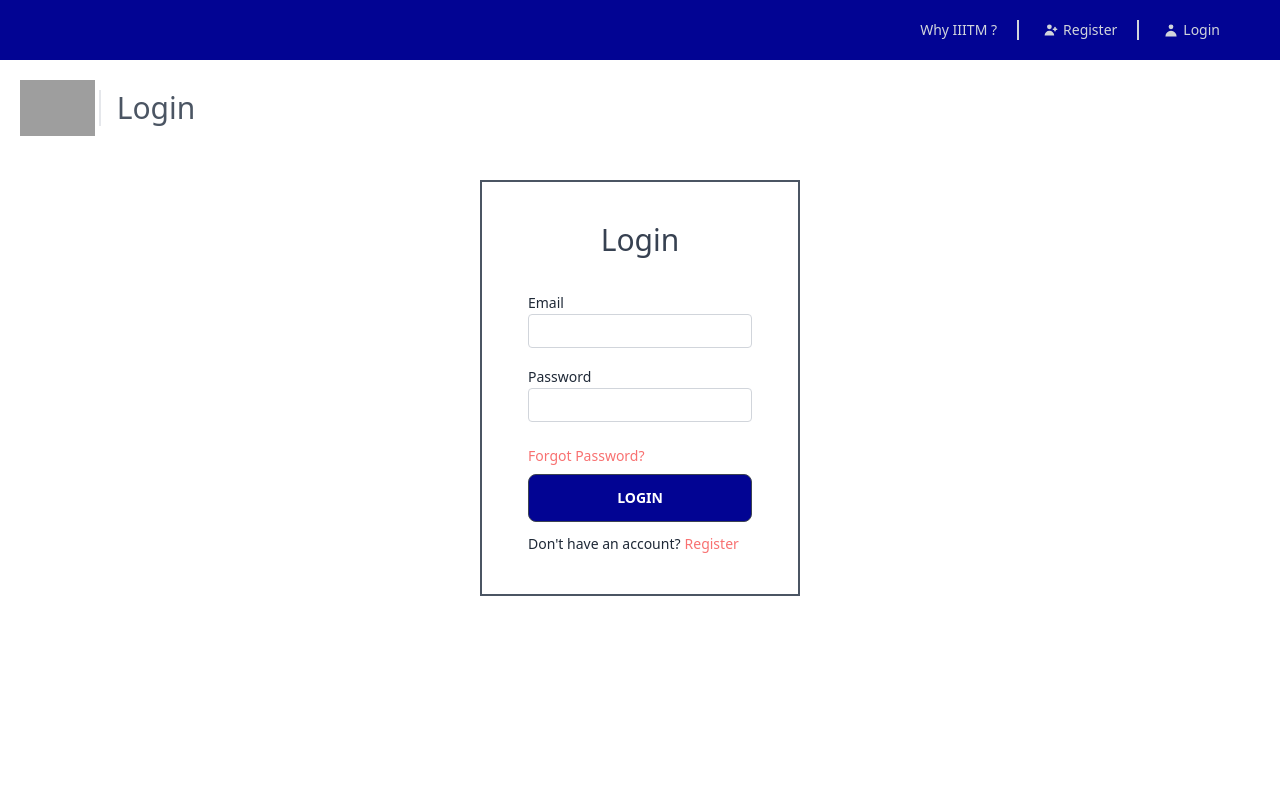
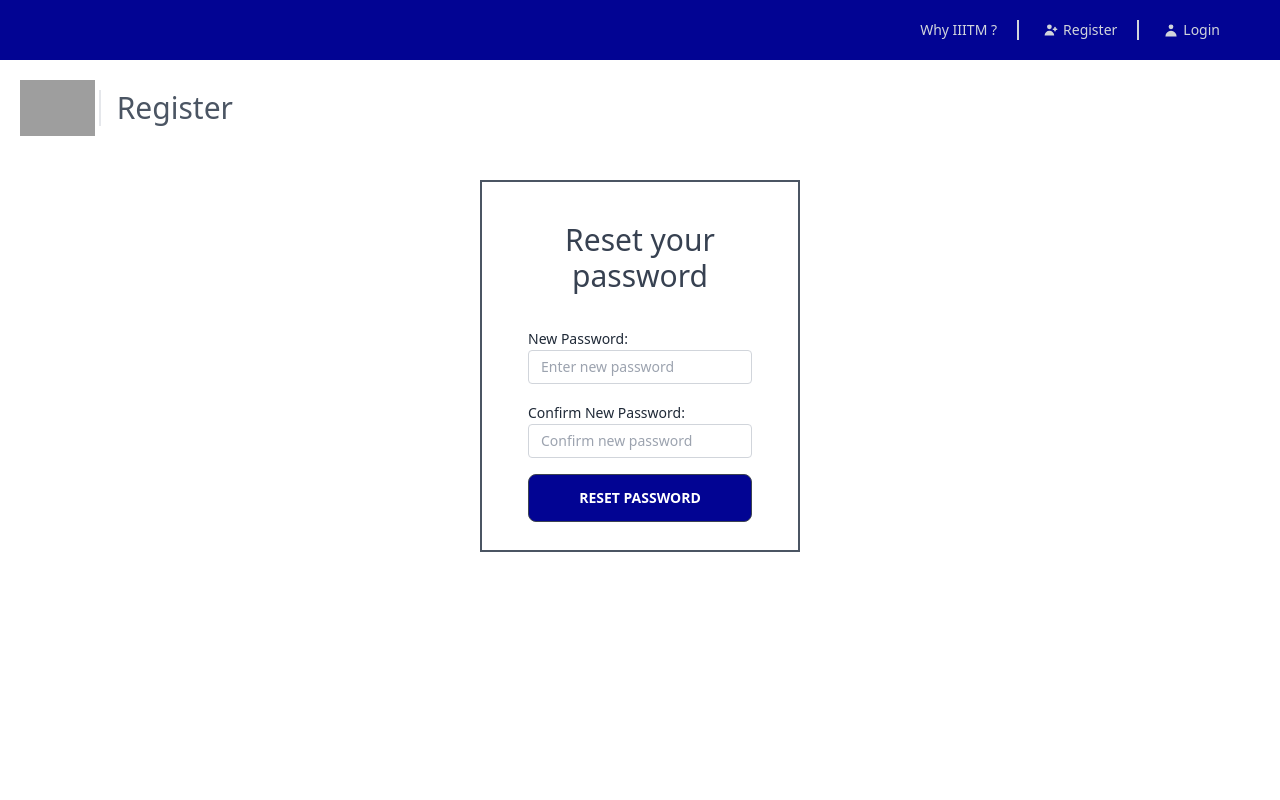
Before and after one commit to SaahilSabu/institute-job-portal, a React (Create React App) app in the folder client/: page /passwordreset/1 in a window 1280 px wide. Before the commit this address led to /login. Shown: the top 800 px of the page. Built offline with nearby package versions, Linux system fonts and the light colour scheme; grey boxes are pictures that could not be loaded.

Commit message:
jspdf start

```diff
--- a/client/src/App.js
+++ b/client/src/App.js
@@ -50,17 +50,13 @@ const App = () => {
         <Route
           path="/forgotpassword"
           element={
-            <PrivateRoute>
               <ForgotPassword />
-            </PrivateRoute>
           }
         ></Route>
         <Route
           path="/passwordreset/:resetToken"
           element={
-            <PrivateRoute>
               <ResetPassword />
-            </PrivateRoute>
           }
         />
       </Routes>
--- a/client/src/components/Nav.js
+++ b/client/src/components/Nav.js
@@ -7,6 +7,7 @@ const Nav = () => {
   const navigate = useNavigate();
   const dispatch = useDispatch();
   const username = useSelector((state) => state.username.value);
+  const isAdmin = localStorage.getItem("adminToken");
 
   const handleLogout = () => {
     dispatch(logout());
@@ -20,6 +21,26 @@ const Nav = () => {
           Why IIITM ?
         </ul>
         {username ? (
+          <>
+            {isAdmin ? (
+              <>
+                <ul
+                  onClick={() => {
+                    navigate("/admin-dashboard");
+                  }}
+                  className="hover:text-white flex items-center px-3 sm:px-5 cursor-pointer"
+                >
+                  <UserIcon className="h-3 sm:h-4 px-1" />
+                  {username}
+                </ul>
+                <ul
+                  onClick={handleLogout}
+                  className="hover:text-white flex items-center px-3 sm:px-5 cursor-pointer"
+                >
+                  Logout
+                </ul>
+              </>
+            ) : (
               <>
                 <ul
                   onClick={() => {
@@ -36,6 +57,8 @@ const Nav = () => {
                 >
                   Logout
                 </ul>
+              </>
+            )}
           </>
         ) : (
           <>
--- a/client/src/pages/ForgotPassword.js
+++ b/client/src/pages/ForgotPassword.js
@@ -1,5 +1,8 @@
 import { useState } from "react";
 import axios from "axios";
+import Footer from './../components/Footer';
+import Nav from './../components/Nav';
+import Header from './../components/Header';
 
 const ForgotPassword = () => {
   const [email, setEmail] = useState("");
@@ -33,10 +36,14 @@ const ForgotPassword = () => {
   };
 
   return (
+    <div>
+      <div className="h-screen">
+        <Nav />
+        <Header title="Register" />
     <div className="flex justify-center  w-11/12 m-auto my-6 p-4 border-2 border-gray-600 font-sans sm:w-1/2 xl:w-1/4">
       <form onSubmit={forgotPasswordHandler} className="flex flex-col p-3">
         <h3 className="text-center p-3 text-3xl font-medium text-gray-700 mb-5 ">
-          Forgot Password
+          Reset your password
         </h3>
         {error && (
           <div className="alert alert-error shadow-sm my-2 text-sm h-6">
@@ -118,6 +125,9 @@ const ForgotPassword = () => {
         </button>
       </form>
     </div>
+    </div>
+      <Footer />
+    </div>
   );
 };
 
--- a/client/src/pages/ResetPassword.js
+++ b/client/src/pages/ResetPassword.js
@@ -1,6 +1,10 @@
 import { useState } from "react";
 import { Link, useParams } from "react-router-dom";
+import validator from "validator";
 import axios from "axios";
+import Footer from './../components/Footer';
+import Nav from './../components/Nav';
+import Header from './../components/Header';
 
 const ResetPassword = ({ match }) => {
   const [password, setPassword] = useState("");
@@ -28,6 +32,21 @@ const ResetPassword = ({ match }) => {
     }
     // console.log(resetToken);
 
+    if (
+      validator.isStrongPassword(password, {
+        minLength: 8,
+        minLowercase: 1,
+        minUppercase: 1,
+        minNumbers: 1,
+        minSymbols: 1,
+      })
+    ) {
+    } else {
+      return setError(
+        "Password should have 8 characters , one lowercase and one uppercase one number and one special character"
+      );
+    }
+
     try {
       const { data } = await axios.put(
         `/api/auth//resetpassword/${resetToken}`,
@@ -48,20 +67,61 @@ const ResetPassword = ({ match }) => {
   };
 
   return (
-    <div className="resetpassword-screen">
-      <form
-        onSubmit={resetPasswordHandler}
-        className="resetpassword-screen__form"
-      >
-        <h3 className="resetpassword-screen__title">Forgot Password</h3>
-        {error && <span className="error-message">{error} </span>}
+    <div>
+      <div className="h-screen">
+        <Nav />
+        <Header title="Register" />
+    <div className="flex justify-center  w-11/12 m-auto my-6 p-4 border-2 border-gray-600 font-sans sm:w-1/2 xl:w-1/4">
+      <form onSubmit={resetPasswordHandler} className="flex flex-col p-3">
+        <h3 className="text-center p-3 text-3xl font-medium text-gray-700 mb-5">
+          Reset your password
+        </h3>
+        {error && (
+          <div className="alert alert-error shadow-sm my-2 text-sm">
+            <div>
+              <svg
+                xmlns="http://www.w3.org/2000/svg"
+                className="stroke-current flex-shrink-0 h-3 w-3"
+                fill="none"
+                viewBox="0 0 24 24"
+              >
+                <path
+                  stroke-linecap="round"
+                  stroke-linejoin="round"
+                  stroke-width="2"
+                  d="M10 14l2-2m0 0l2-2m-2 2l-2-2m2 2l2 2m7-2a9 9 0 11-18 0 9 9 0 0118 0z"
+                />
+              </svg>
+              <span>{error}</span>
+            </div>
+          </div>
+        )}
         {success && (
-          <span className="success-message">
-            {success} <Link to="/login">Login</Link>
-          </span>
+          <div className="alert alert-success shadow-sm w-11/12 sm:w-1/2 m-auto">
+            <div>
+              <svg
+                xmlns="http://www.w3.org/2000/svg"
+                className="stroke-current flex-shrink-0 h-6 w-6"
+                fill="none"
+                viewBox="0 0 24 24"
+              >
+                <path
+                  stroke-linecap="round"
+                  stroke-linejoin="round"
+                  stroke-width="2"
+                  d="M9 12l2 2 4-4m6 2a9 9 0 11-18 0 9 9 0 0118 0z"
+                />
+              </svg>
+              <span>
+                {success} <Link to="/login">Login</Link>
+              </span>
+            </div>
+          </div>
         )}
-        <div className="form-group">
-          <label htmlFor="password">New Password:</label>
+        <div className="w-56 mb-4 relative group mx-auto">
+          <label className="text-sm font-light" htmlFor="password">
+            New Password:
+          </label>
           <input
             type="password"
             required
@@ -70,10 +130,27 @@ const ResetPassword = ({ match }) => {
             autoComplete="true"
             value={password}
             onChange={(e) => setPassword(e.target.value)}
+            className="form-control
+        block
+        w-full
+        px-3
+        py-1.5
+        text-sm
+        font-normal
+        text-gray-700
+        bg-white bg-clip-padding
+        border border-solid border-gray-300
+        rounded
+        transition
+        ease-in-out
+        m-0
+        focus:text-gray-700 focus:bg-white focus:border-blue-600 focus:outline-none"
           />
         </div>
-        <div className="form-group">
-          <label htmlFor="confirmpassword">Confirm New Password:</label>
+        <div className="w-56 mb-4 relative group mx-auto">
+          <label className="text-sm font-light" htmlFor="confirmpassword">
+            Confirm New Password:
+          </label>
           <input
             type="password"
             required
@@ -82,12 +159,33 @@ const ResetPassword = ({ match }) => {
             autoComplete="true"
             value={confirmPassword}
             onChange={(e) => setConfirmPassword(e.target.value)}
+            className="form-control
+        block
+        w-full
+        px-3
+        py-1.5
+        text-sm
+        font-normal
+        text-gray-700
+        bg-white bg-clip-padding
+        border border-solid border-gray-300
+        rounded
+        transition
+        ease-in-out
+        m-0
+        focus:text-gray-700 focus:bg-white focus:border-blue-600 focus:outline-none"
           />
         </div>
-        <button type="submit" className="btn btn-primary">
+        <button
+          type="submit"
+          className="btn  bg-[#020493] hover:bg-[#0608c2] text-white w-56 mx-auto"
+        >
           Reset Password
         </button>
       </form>
+    </div>
+    </div>
+      <Footer />
     </div>
   );
 };
```
Lines whose indentation alone changed are shown as unchanged.
